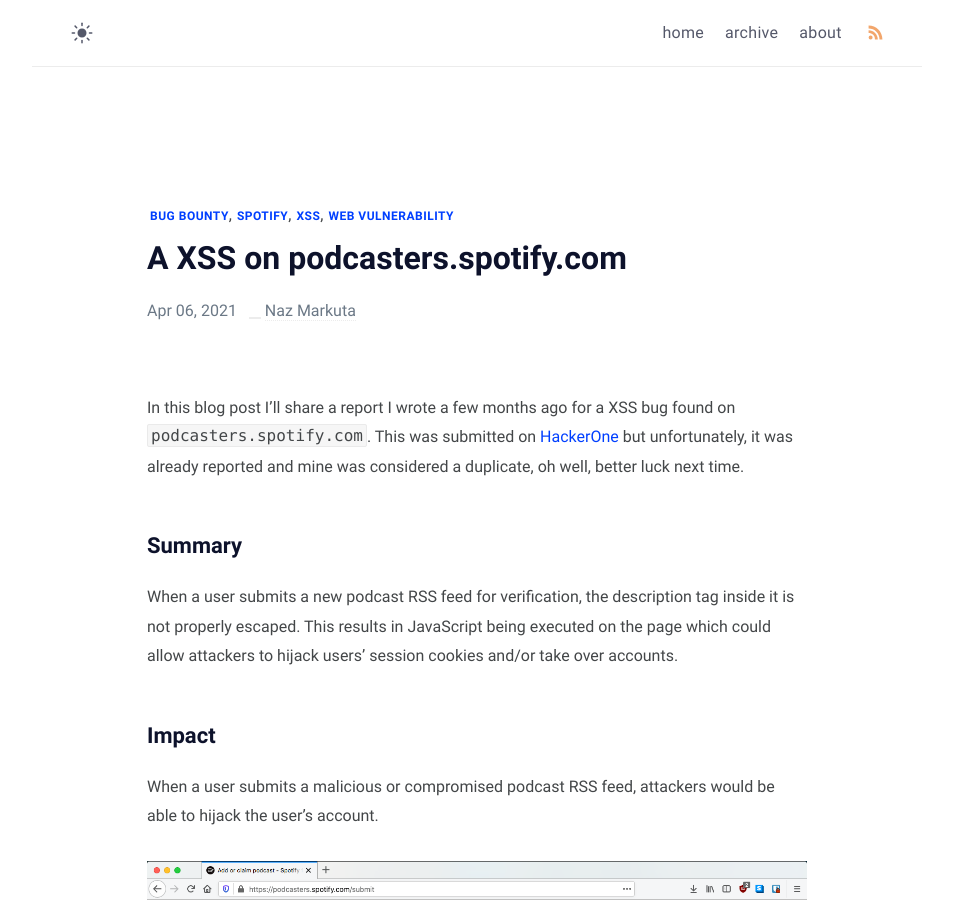
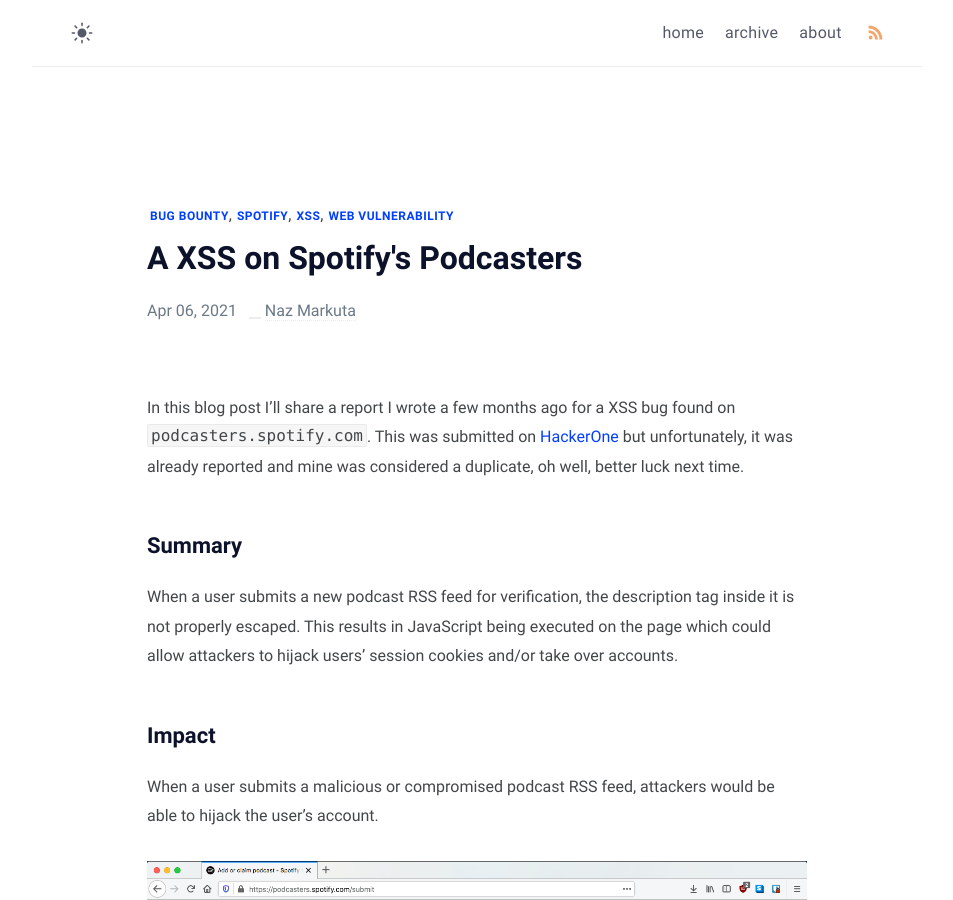
Before and after one commit to markuta/blog, a Jekyll site: the page built from _posts/2021-04-06-xss-on-podcasters-spotify.md, in a window 1280 px wide and 900 px high. Shown: the whole window, without its empty margins (163-1116 px from the left). Built offline with Jekyll 4.4.1, drawn with Linux system fonts in a browser that asks for light colours.

Commit message:
Update 2021-04-06-xss-on-podcasters-spotify.md

```diff
--- a/_posts/2021-04-06-xss-on-podcasters-spotify.md
+++ b/_posts/2021-04-06-xss-on-podcasters-spotify.md
@@ -1,9 +1,9 @@
 ---
 layout: post
-title: A XSS on podcasters.spotify.com
+title: A XSS on Spotify's Podcasters
 date: 2021-04-06 16:49:47 +07:00
 #modified: 2020-10-26 16:49:47 +07:00
-description: A quick report of a XSS vulnerability discovered on podcasters.spotify.com.
+description: A review of a XSS vulnerability discovered on podcasters.spotify.com.
 tags:
   - bug bounty
   - spotify
```
